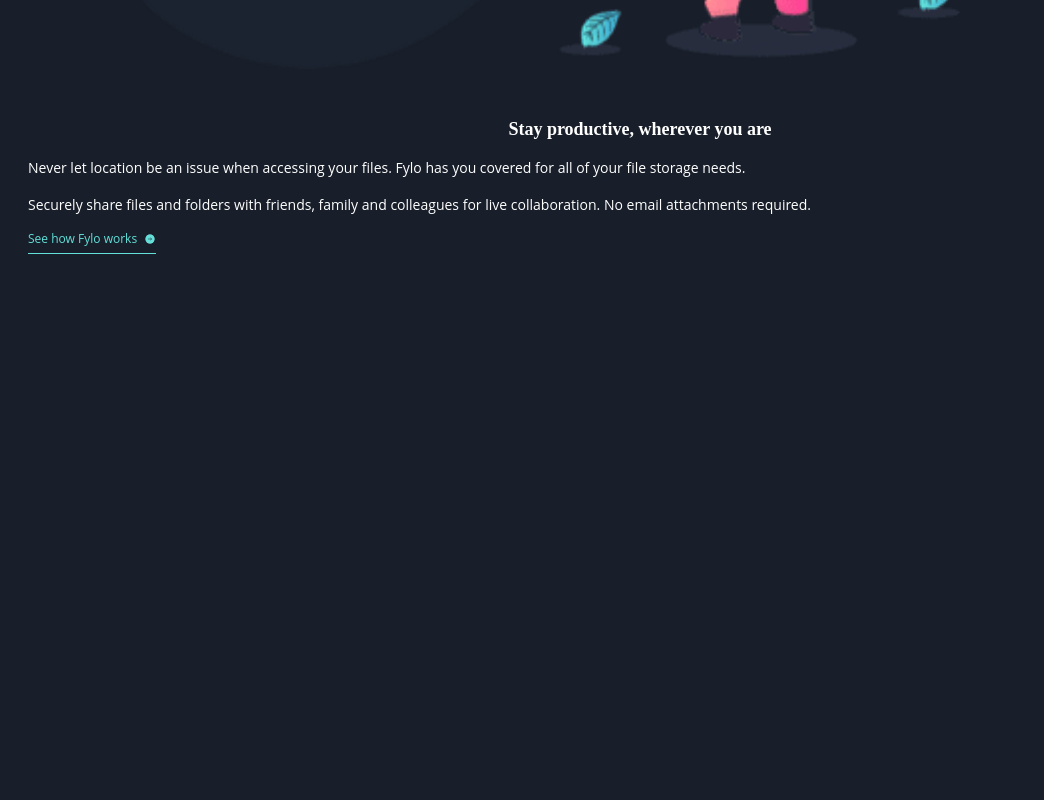
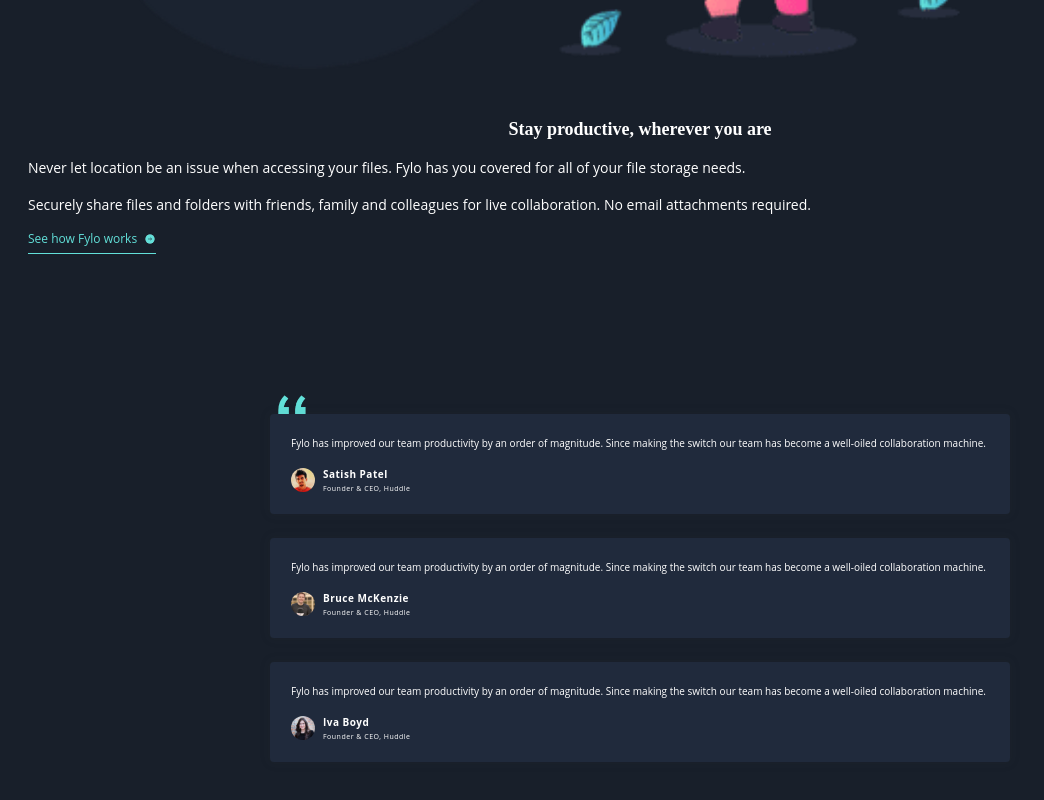
Before and after one commit to NSJTeo/fylo-landing-page, a Vue app: page / in a window 1280 px wide. Shown: the part 2522-3322 px from the top of the page, without its empty margins (0-1044 px from the left). Before the commit the page ends 2936 px from the top, so only its background shows below. Built offline with nearby package versions, Linux system fonts and the light colour scheme.

Commit message:
Testimonials and Testimonial components

```diff
--- a/src/App.vue
+++ b/src/App.vue
@@ -4,6 +4,7 @@
     <Hero />
     <Features />
     <Info />
+    <Testimonials />
   </main>
 </template>
 
@@ -12,10 +13,11 @@
 import Hero from './components/Hero.vue';
 import Features from './components/Features.vue';
 import Info from './components/Info.vue';
+import Testimonials from './components/Testimonials.vue';
 
 export default {
   name: 'App',
-  components: { Header, Hero, Features, Info },
+  components: { Header, Hero, Features, Info, Testimonials },
 };
 </script>
 
--- /dev/null
+++ b/src/components/Testimonial.vue
@@ -0,0 +1,65 @@
+<template>
+  <div className="testimonial__container">
+    <slot></slot>
+  </div>
+</template>
+
+<script>
+export default {
+  name: 'Testimonial',
+};
+</script>
+
+<style lang="scss">
+.testimonial {
+  &__container {
+    margin-bottom: 24px;
+    background: #202a3c;
+    box-shadow: 0px 0px 8px 4px rgba(56, 56, 56, 0.0458843);
+    border-radius: 3.93258px;
+    padding: 20px 24px 20px 21px;
+    position: relative;
+    z-index: 2;
+    &:last-child {
+      margin: 0;
+    }
+  }
+  &__quote {
+    margin-bottom: 16px;
+    font-family: 'Open Sans';
+    font-style: normal;
+    font-weight: 400;
+    font-size: 10px;
+    line-height: 18px;
+    color: #ffffff;
+  }
+  &__author-container {
+    display: flex;
+  }
+  &__author-image {
+    margin-right: 8px;
+    border-radius: 50%;
+    width: 24px;
+    height: 24px;
+  }
+  &__author-name {
+    font-family: 'Open Sans';
+    font-style: normal;
+    font-weight: 700;
+    font-size: 10px;
+    line-height: 12px;
+    letter-spacing: 0.5px;
+    color: #ffffff;
+    margin-bottom: 4px;
+  }
+  &__author-title {
+    font-family: 'Open Sans';
+    font-style: normal;
+    font-weight: 400;
+    font-size: 7px;
+    line-height: 10px;
+    letter-spacing: 0.5px;
+    color: #ffffff;
+  }
+}
+</style>
--- /dev/null
+++ b/src/components/Testimonials.vue
@@ -0,0 +1,65 @@
+<template>
+  <div className="testimonials__container">
+    <div className="testimonials__inner-container">
+      <img
+        className="testimonials__icon"
+        src="../assets/backgrounds/bg-quotes.png"
+        alt=""
+      />
+      <Testimonial v-for="testimonial in testimonials" :key="testimonial.id">
+        <p className="testimonial__quote">{{ testimonial.quote }}</p>
+        <div className="testimonial__author-container">
+          <img :src="testimonial.image" className="testimonial__author-image" />
+          <div>
+            <p className="testimonial__author-name">{{ testimonial.name }}</p>
+            <p className="testimonial__author-title">{{ testimonial.title }}</p>
+          </div>
+        </div>
+      </Testimonial>
+    </div>
+  </div>
+</template>
+
+<script>
+import Testimonial from './Testimonial.vue';
+import testimonials from '../assets/data/testimonials.json';
+import profilePic1 from '../assets/profiles/profile-1.jpg';
+import profilePic2 from '../assets/profiles/profile-2.jpg';
+import profilePic3 from '../assets/profiles/profile-3.jpg';
+
+const profilePics = [profilePic1, profilePic2, profilePic3];
+testimonials.forEach((testimonial, i) => (testimonial.image = profilePics[i]));
+
+export default {
+  name: 'Testimonials',
+  components: { Testimonial },
+  data() {
+    return {
+      testimonials,
+    };
+  },
+};
+</script>
+
+<style lang="scss">
+.testimonials {
+  &__container {
+    display: flex;
+    flex-direction: column;
+    align-items: center;
+    padding: 0 48px;
+    margin-bottom: 160px;
+  }
+  &__inner-container {
+    position: relative;
+  }
+  &__icon {
+    position: absolute;
+    width: 28px;
+    height: auto;
+    top: -19px;
+    left: 8px;
+    z-index: 1;
+  }
+}
+</style>
```
